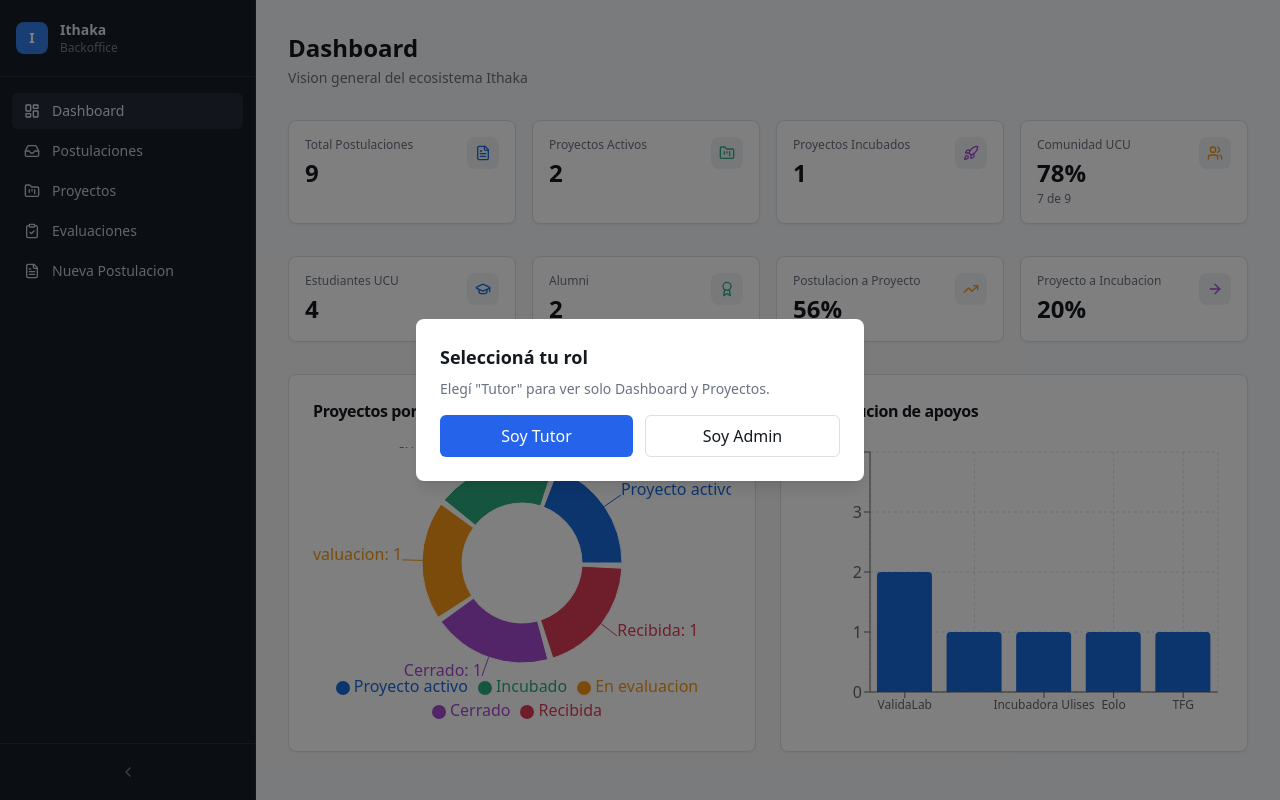
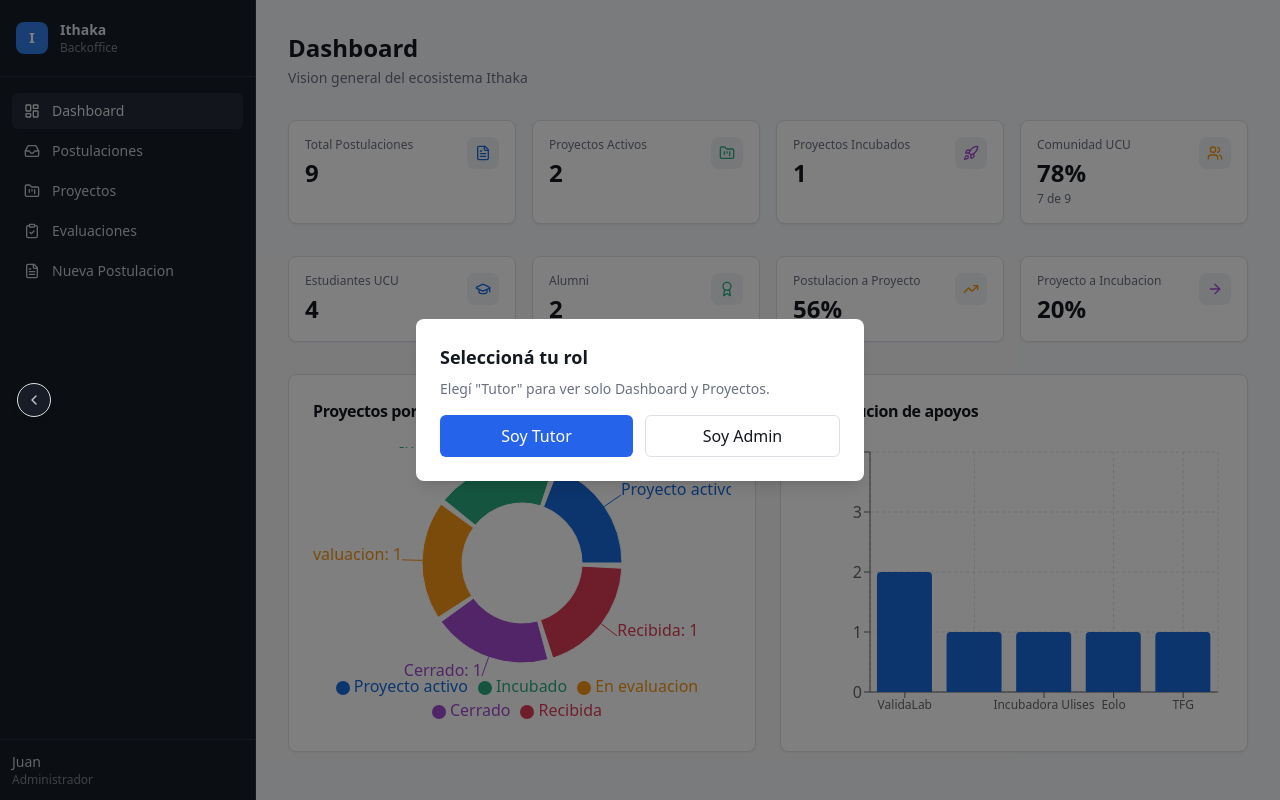
Before and after one commit to ucudal/reto-summer-2026-ithaka-frontend, a Next.js app: page / in a window 1280 px wide. Built offline with nearby package versions, Linux system fonts and the light colour scheme.

Commit message:
Cambios sidebar sin terminar

```diff
--- a/components/app-sidebar.tsx
+++ b/components/app-sidebar.tsx
@@ -30,7 +30,7 @@ export function AppSidebar() {
   return (
     <aside
       className={cn(
-        "flex h-screen flex-col border-r border-sidebar-border bg-sidebar text-sidebar-foreground transition-all duration-200",
+        "relatiev flex h-screen flex-col border-r border-sidebar-border bg-sidebar text-sidebar-foreground transition-all duration-200",
         collapsed ? "w-16" : "w-64"
       )}
     >
@@ -85,7 +85,7 @@ export function AppSidebar() {
 
       {/* Collapse toggle */}
       <div className="border-t border-sidebar-border px-3 py-3">
-        <button
+        {/* <button
           onClick={() => setCollapsed(!collapsed)}
           className="flex w-full items-center justify-center rounded-md p-2 text-sidebar-foreground/60 hover:bg-sidebar-accent/50 hover:text-sidebar-accent-foreground transition-colors"
           aria-label={collapsed ? "Expandir sidebar" : "Colapsar sidebar"}
@@ -95,8 +95,44 @@ export function AppSidebar() {
           ) : (
             <ChevronLeft className="h-4 w-4" />
           )}
-        </button>
+        </button> */}
+
+        {!collapsed && (
+          //TODO: cambiar juan y admin por valores reales
+          <div className="flex flex-col leading-tight">
+            <span className="text-sm font-medium">
+              Juan
+            </span>
+            <span className="text-xs text-sidebar-foreground/60">
+              Administrador
+            </span>
+          </div>
+        )}
       </div>
+
+      <button
+        onClick={() => setCollapsed(!collapsed)}
+        className="
+            absolute
+            top-1/2
+            left-1/8
+            translate-x-1/2
+            -translate-y-1/2
+            z-50
+            rounded-full
+            border
+            bg-sidebar
+            p-2
+            shadow-md
+          "
+        aria-label={collapsed ? "Expandir sidebar" : "Colapsar sidebar"}
+      >
+        {collapsed ? (
+          <ChevronRight className="h-4 w-4" />
+        ) : (
+          <ChevronLeft className="h-4 w-4" />
+        )}
+      </button>
     </aside>
   )
 }
```
